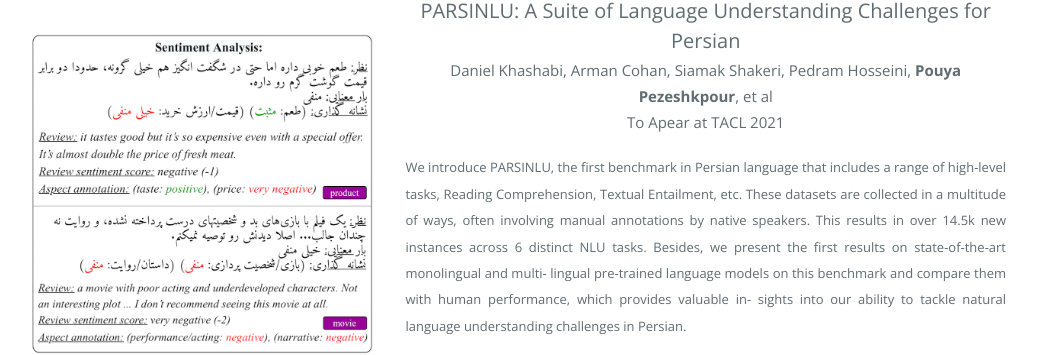
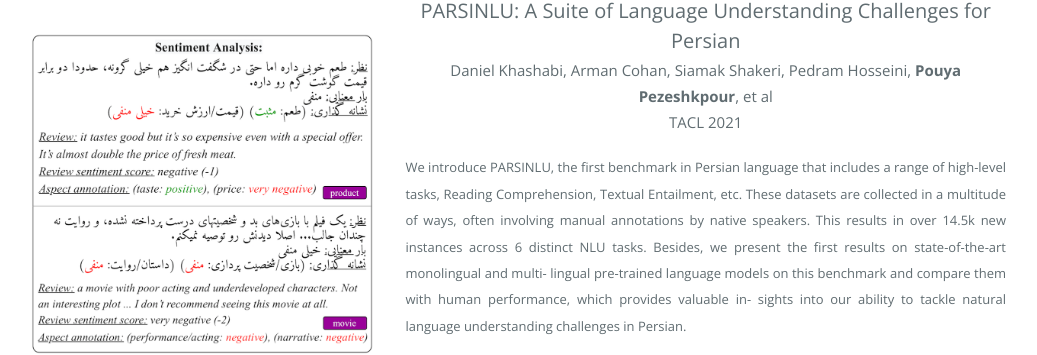
Before and after one commit to pouyapez/pouyapez.github.io, a Jekyll site: the page built from index.md, in a window 1280 px wide and 900 px high, scrolled down 1614 px. Shown: the part 148-503 px from the top of the window, without its empty margins (122-1159 px from the left). Built offline with Jekyll 4.4.1, drawn with Linux system fonts in a browser that asks for light colours.

Commit message:
Update index.md

```diff
--- a/index.md
+++ b/index.md
@@ -80,7 +80,7 @@
           <p class="text cright-align text-large add-top-margin" style="width:100%;" align="center">
               <font style="font-size:20px">PARSINLU: A Suite of Language Understanding Challenges for Persian</font><br>
               <font style="font-size:15px">Daniel Khashabi, Arman Cohan, Siamak Shakeri, Pedram Hosseini, <b>Pouya Pezeshkpour</b>, et al<br>
-              To Apear at TACL 2021</font><br>
+              TACL 2021</font><br>
              </p><p align="justify"> <font style="font-size:13px">We introduce PARSINLU, the first benchmark in Persian language that includes a range of high-level tasks, Reading Comprehension, Textual Entailment, etc. These datasets are collected in a multitude of ways, often involving manual annotations by native speakers. This results in over 14.5k new instances across 6 distinct NLU tasks. Besides, we present the first results on state-of-the-art monolingual and multi- lingual pre-trained language models on this benchmark and compare them with human performance, which provides valuable in- sights into our ability to tackle natural language understanding challenges in Persian. </font><br></p>
                       <p align="center">
              <font style="font-size:15px"><a href="https://arxiv.org/pdf/2012.06154.pdf">PDF</a>&nbsp;&nbsp;&nbsp;  <a href="https://github.com/persiannlp/parsinlu">Source Code</a></font>
```
